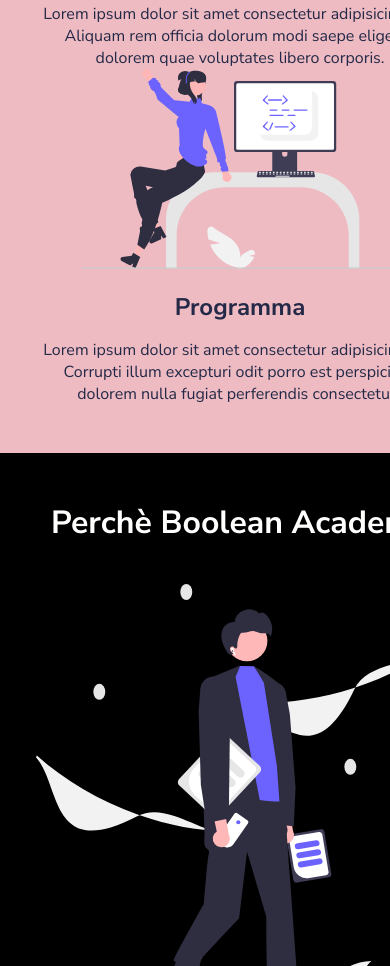
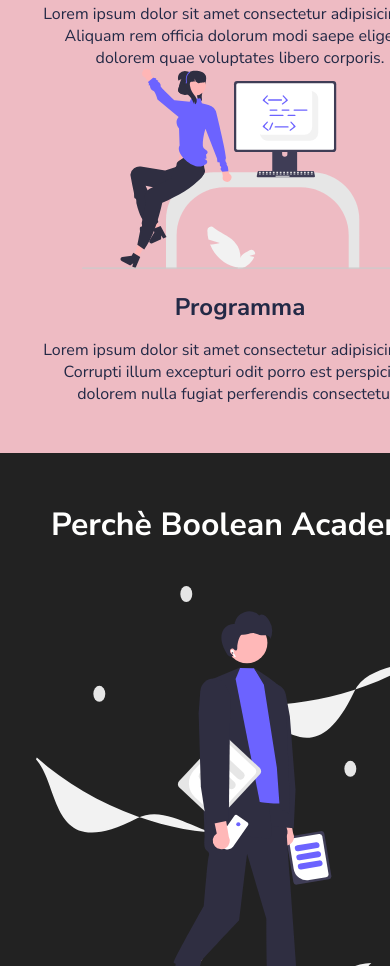
Before and after one commit to gianmaria-fadda/html-css-resp-wannabe, a plain HTML site: page index.html in a window 390 px wide. Shown: the part 1665-2631 px from the top of the page. Drawn offline with Linux system fonts and the light colour scheme.

Commit message:
completato problema colori  ultima colonna e fine esercizio

```diff
--- a/css/style.css
+++ b/css/style.css
@@ -162,11 +162,14 @@
         margin-bottom: 100px;
     }
 
-    body {
-        background-color: black;
+    .why-us {
+        background-color: #222222;
+        margin: 0;
+        padding-top: 50px;
     }
 
-    body header{
-        background-color: red;
+    .steps {
+        margin-bottom: 0;
     }
+
  }
```
